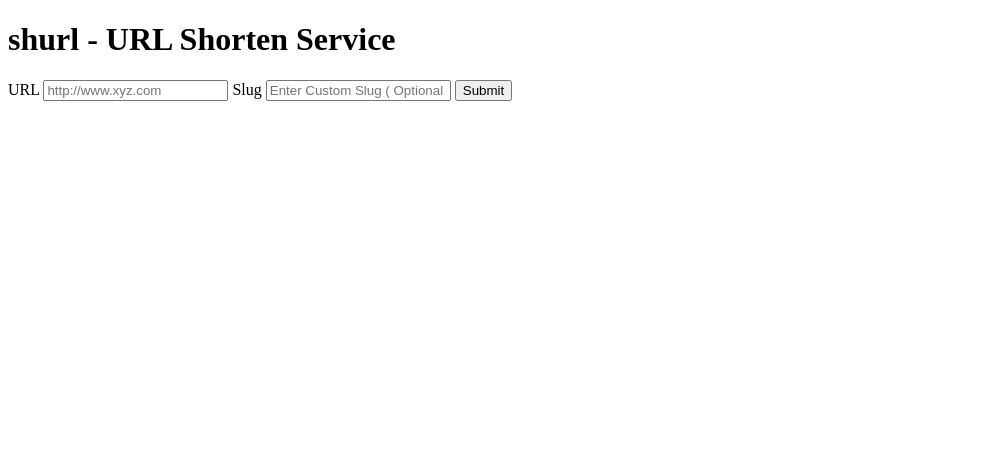
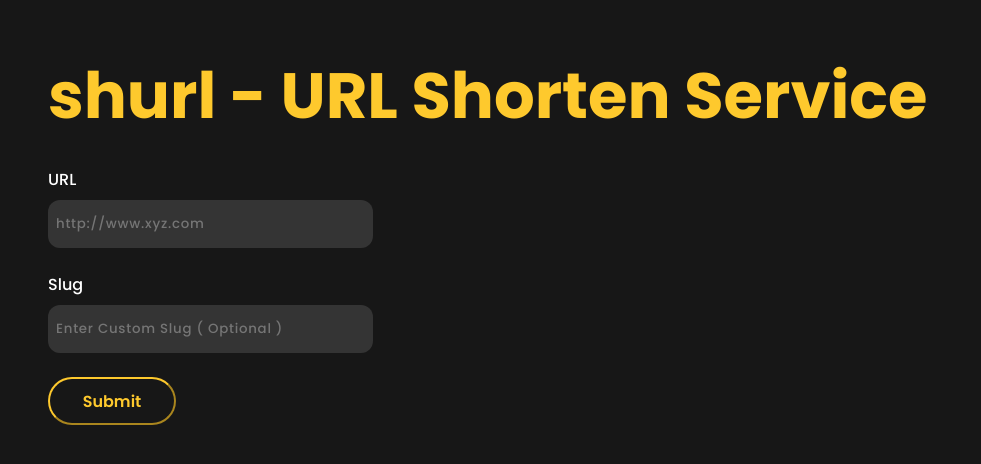
Before and after one commit to hrahul2605/ldbd, a website: page public/index.html in a window 1280 px wide. Shown: the whole page, without its empty margins (0-981 px from the left). Drawn offline with Linux system fonts and the light colour scheme.

Commit message:
-upd: Styles :fire:

```diff
--- a/public/index.html
+++ b/public/index.html
@@ -4,6 +4,12 @@
     <meta charset="UTF-8" />
     <meta name="viewport" content="width=device-width, initial-scale=1.0" />
     <title>shurl</title>
+    <link rel="preconnect" href="https://fonts.gstatic.com" />
+    <link
+      href="https://fonts.googleapis.com/css2?family=Poppins:wght@300;400;500;600;700&display=swap"
+      rel="stylesheet"
+    />
+    <link rel="stylesheet" href="styles.css" />
   </head>
   <body>
     <header>
@@ -11,14 +17,24 @@
     </header>
     <main>
       <form id="form">
-        <label for="url">URL</label>
-        <input name="url" id="url" placeholder="http://www.xyz.com" />
-        <label for="slug">Slug</label>
-        <input
-          name="slug"
-          id="slug"
-          placeholder="Enter Custom Slug ( Optional )"
-        />
+        <div class="url-container">
+          <label id="urlLabel" for="url">URL</label>
+          <input
+            name="url"
+            id="url"
+            autocomplete="off"
+            placeholder="http://www.xyz.com"
+          />
+        </div>
+        <div class="slug-container">
+          <label id="slugLabel" for="slug">Slug</label>
+          <input
+            name="slug"
+            id="slug"
+            autocomplete="off"
+            placeholder="Enter Custom Slug ( Optional )"
+          />
+        </div>
         <button type="submit">Submit</button>
       </form>
       <div id="container"></div>
--- a/public/main.js
+++ b/public/main.js
@@ -28,12 +28,16 @@ async function handleSubmit(e, form) {
     if (content.message) {
       const errorText = document.createElement("p");
       errorText.innerHTML = content.message;
+      errorText.classList.add("res-text");
       container.appendChild(errorText);
     } else {
+      const linkContianer = document.createElement("p");
       const shortLink = document.createElement("a");
       shortLink.setAttribute("href", content.shortURL);
       shortLink.innerText = content.shortURL;
-      container.appendChild(shortLink);
+      linkContianer.classList.add("res-text");
+      linkContianer.append(shortLink);
+      container.appendChild(linkContianer);
     }
   } catch (error) {
     console.log(error);
--- /dev/null
+++ b/public/styles.css
@@ -0,0 +1,101 @@
+* {
+  margin: 0px;
+  padding: 0px;
+  box-sizing: border-box;
+  font-family: "Poppins", sans-serif;
+}
+
+.shadow {
+  -moz-box-shadow: 1px 1px 1px rgba(0, 0, 0, 0.6);
+  -webkit-box-shadow: 1px 1px 1px rgba(0, 0, 0, 0.6);
+  box-shadow: 1px 1px 1px rgba(0, 0, 0, 0.6);
+}
+
+body {
+  padding: 48px;
+  background-color: #171717;
+}
+
+h1 {
+  color: #fec92d;
+  font-weight: 700;
+  font-size: 64px;
+}
+
+main {
+  display: flex;
+  flex-direction: column;
+}
+
+label {
+  color: #fff;
+  font-weight: 500;
+  margin-bottom: 8px;
+}
+
+input,
+input:focus,
+input:active,
+input::selection {
+  outline: none;
+  height: 48px;
+  width: 325px;
+  padding: 8px;
+  border-radius: 12px;
+  border-width: 0px;
+  background-color: #343434;
+  color: #fec92d;
+  letter-spacing: 0.75px;
+  @apply shadow;
+}
+
+input::placeholder {
+  font-weight: 500;
+}
+
+.url-container,
+.slug-container {
+  display: flex;
+  flex-direction: column;
+  margin: 24px 0px;
+}
+
+button {
+  height: 48px;
+  width: 128px;
+  border-radius: 36px;
+  outline: none;
+  border-color: #fec92d;
+  border-width: 2px;
+  background-color: transparent;
+  color: #fec92d;
+  font-weight: 600;
+  font-size: 16px;
+  @apply shadow;
+}
+
+button:focus,
+button:active,
+button:hover {
+  outline: none;
+  cursor: pointer;
+  background-color: #fec92d;
+  color: #343434;
+}
+
+.res-text {
+  color: #fec92d;
+  font-weight: 700;
+  font-size: 24px;
+  margin-top: 24px;
+}
+
+a,
+a:link,
+a:visited,
+a:hover,
+a:active {
+    color: inherit;
+    text-decoration: inherit;
+    font-weight: inherit;
+}
```
